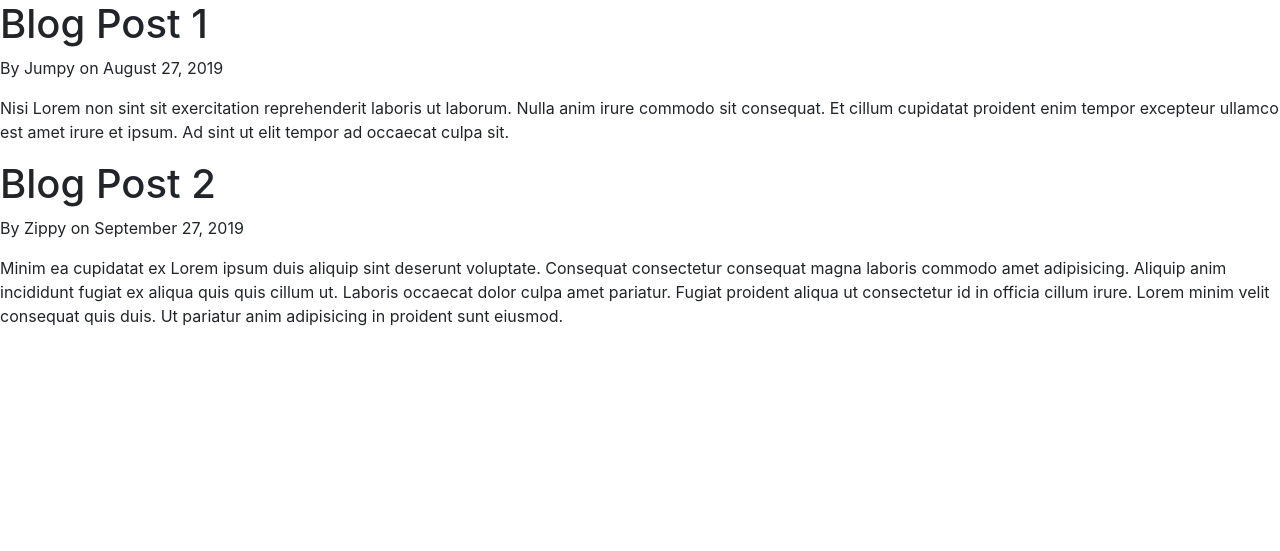
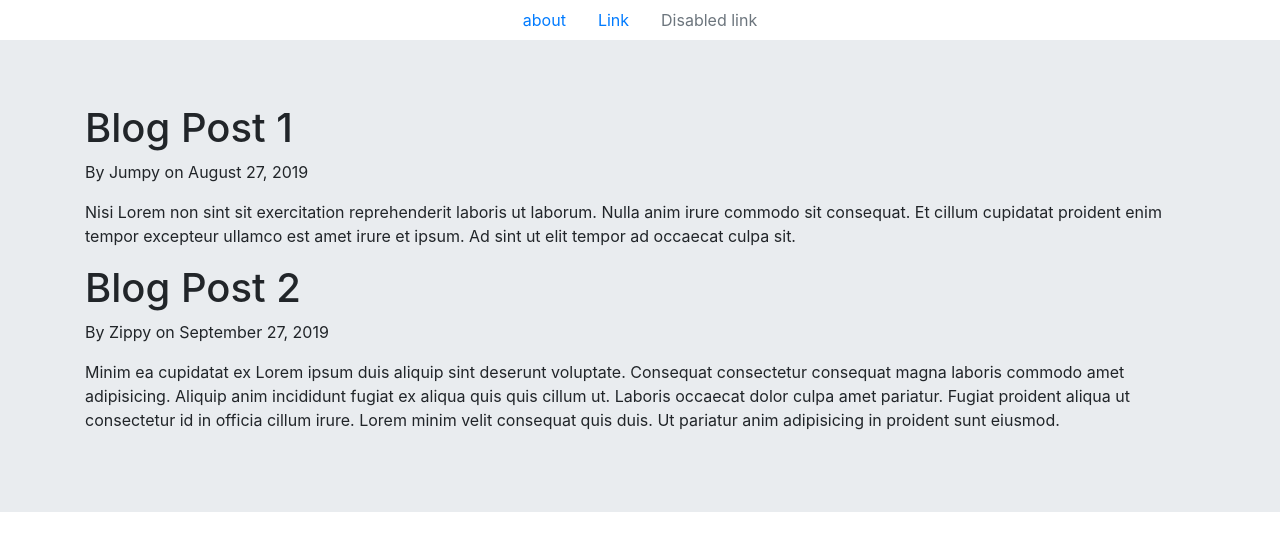
Before and after one commit to bumpsbi1/python_first_project, a Django app: page / in a window 1280 px wide. Shown: the top 551 px of the page. Run offline with Django 3.2, Linux system fonts and the light colour scheme; some libraries are stand-ins or nearby versions.

Commit message:
Made some styling changes with bootstap on blogs

```diff
--- a/django_project/blog/templates/blog/home.html
+++ b/django_project/blog/templates/blog/home.html
@@ -17,11 +17,21 @@
 </head>
 
 <body>
-  {% for post in posts %}
-  <h1>{{ post.title }}</h1>
-  <p>By {{ post.author }} on {{ post.date_posted }}</p>
-  <p>{{ post.content }}</p>
-  {% endfor %}
+  <nav class="nav justify-content-center">
+    <a class="nav-link active" href="/about">about</a>
+    <a class="nav-link" href="#">Link</a>
+    <a class="nav-link disabled" href="#">Disabled link</a>
+  </nav>
+
+  <div class="jumbotron jumbotron-fluid">
+    <div class="container">
+      {% for post in posts %}
+        <h1>{{ post.title }}</h1>
+        <p>By {{ post.author }} on {{ post.date_posted }}</p>
+        <p>{{ post.content }}</p>
+      {% endfor %}
+    </div>
+  </div>
 
   <!-- Optional JavaScript -->
   <!-- jQuery first, then Popper.js, then Bootstrap JS -->
```
Also changed, not shown: django_project/blog/templates/blog/about.html (+13 -1 lines).
